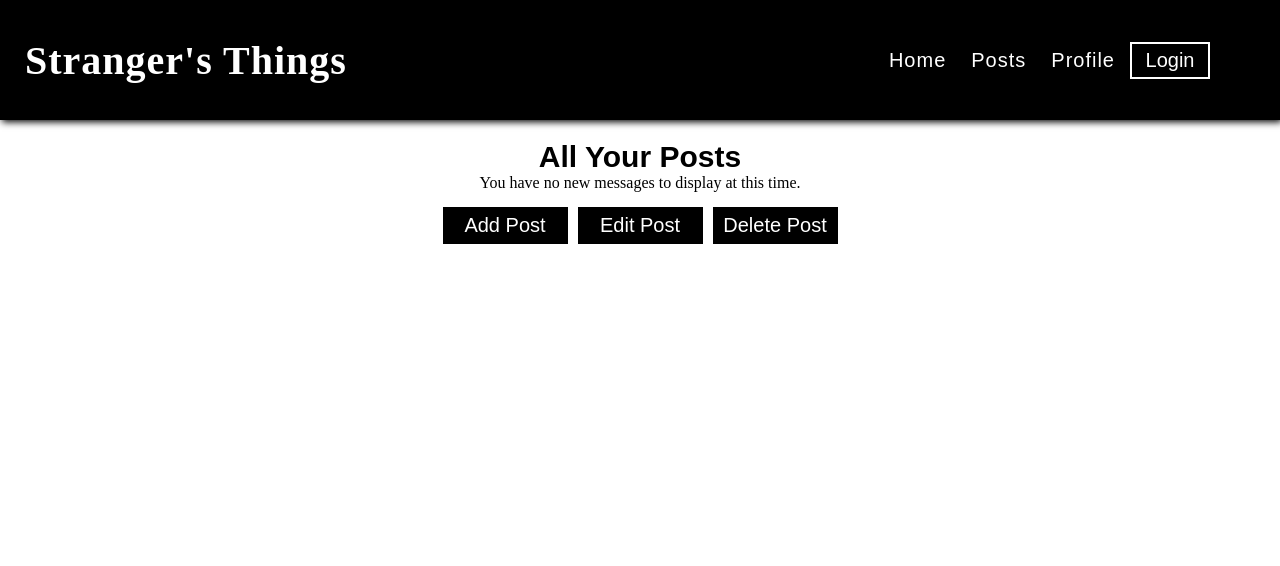
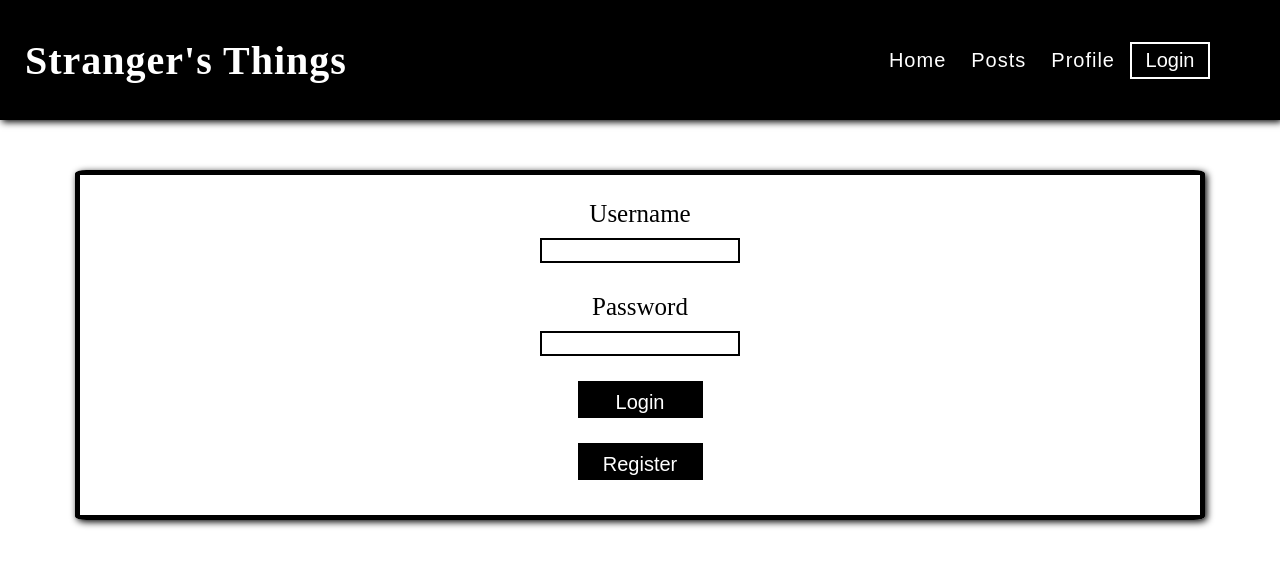
Before and after one commit to jbourg4364/strangers-things, a React (Create React App) app: page /me in a window 1280 px wide. Shown: the top 566 px of the page. Built offline with nearby package versions, Linux system fonts and the light colour scheme; a web font is replaced by a local one.

Commit message:
resolved login issue, profile page,  still working /me

```diff
--- a/src/auth/index.js
+++ b/src/auth/index.js
@@ -15,7 +15,6 @@ export const loginUser = async (userObj) => {
     if (success) {
       const {token, message} = data;
       localStorage.setItem('token', token);
-            // console.log(success, error, data);
       return {token, message};
     }
     if (!success && !error) {
@@ -38,31 +37,26 @@ export const registerUser = async (userObj) => {
       },
       body: JSON.stringify(userObj)
     });
-      const {success, error, data} = await response.json();
+    const { success, error, data } = await response.json();
     if (success) {
-        const {token, message} = data;
+      const token = data?.token; // Optional chaining operator
       localStorage.setItem('token', token);
       console.log(success, error, data);
-        return {token, message};
+      return { token, message: data.message };
     }
     if (!success && !error) {
-        const {name, message} = data;
+      const { name, message } = data;
       console.log(success, error, data);
-        return {name, message};
+      return { name, message };
     }
     console.log(success, error, data);
-
-// You can log ▲▲▲ the result
-// here ▼▼▼ to view the json object before returning it
-      console.log(result)
-      return result
   } catch (err) {
     console.error(err);
   }
 }
 
+
 export const myData = async (token) => {
-
   try {
     const response = await fetch(`${BASE_URL}/users/me`, {
       headers: {
@@ -71,7 +65,6 @@ export const registerUser = async (userObj) => {
       },
     });
     const {success, error, data } = await response.json();
-      // console.log({success, error, data });
     return {success, error, data };
   } catch (err) {
     console.error(err);
--- a/src/components/App.js
+++ b/src/components/App.js
@@ -26,7 +26,8 @@ const App = () => {
                 <Route path='/login' element={<Login user={user} setUser={setUser} token={token} setToken={setToken} isLoggedIn={isLoggedIn} setIsLoggedIn={setIsLoggedIn} username={username} setUsername={setUsername} password={password} setPassword={setPassword}/>} />
                 <Route path='/posts' element={<Posts posts={posts} setPosts={setPosts} isLoggedIn={isLoggedIn} setIsLoggedIn={setIsLoggedIn} user={user} username={username} setUsername={setUsername}/>} />
                 <Route path='/addPost' element={<AddPost user={user} posts={posts} setPosts={setPosts} token={token}/>}/>
-                <Route path='/me' element={<Profile userData={userData} setUserData={setUserData} token={token} posts={posts}/>} />
+                <Route path='/me' element={<Profile userData={userData} setUserData={setUserData} token={token} posts={posts} isLoggedIn={isLoggedIn}/>} />
+                <Route path='/profile' element={<Profile userData={userData} setUserData={setUserData} token={token} posts={posts} isLoggedIn={isLoggedIn}/>} />
             </Routes>
         </div>
     )
--- a/src/components/Header.jsx
+++ b/src/components/Header.jsx
@@ -15,14 +15,15 @@ const Header = ({token, setToken, isLoggedIn, setIsLoggedIn}) => {
                 <NavLink to="/">Home</NavLink>
                 <NavLink to="/posts">Posts</NavLink>
                 <NavLink to="/profile">Profile</NavLink>
+
                 </>
                 { isLoggedIn ?
                 (<button style={{marginRight: 50, border: '2px solid white', width: '80px'}} onClick={()=>{
                     localStorage.removeItem('token');
-                    setToken('');
+                    setToken(token);
                     setIsLoggedIn(false);
                     console.log(token);
-                    navigate('./login');
+                    navigate('./me');
                 }}>Logout</button> )
                 :
                 (<button style={{marginRight: 50, border: '2px solid white', width: '80px'}} onClick={()=>{
--- a/src/components/Login.jsx
+++ b/src/components/Login.jsx
@@ -5,48 +5,51 @@ import './Login.css';
 
 
 
-const Login = ({isLoggedIn, setIsLoggedIn, token, setToken, user, setUser, username, setUsername, password, setPassword}) => {
+const Login = ({isLoggedIn, setIsLoggedIn, token, setToken, user, setUser}) => {
 
-
-    // see the username change in real time in the console if you type
+    const [username, setUsername] = useState('');
+    const [password, setPassword] = useState('');
     const navigate = useNavigate();
 
     const handleLogin = async (event) => {
         event.preventDefault();
         // make an api call
-        const userToAuth = {user: {username, password}};
-        const data = await loginUser(userToAuth);
-        // console.log(data);
-        // create login user functin that we used above somewhere else
+        const userToAuth = {username, password};
+        const data = await loginUser({user: userToAuth});
+        // create loginUser function that we used above somewhere else
         // post to login function
         if (data.token) {
+            console.log(data.token)
             setToken(data.token);
             setUser(data);
-            // console.log(data);
             setIsLoggedIn(true);
+            navigate('/me');
+            console.log(isLoggedIn)
         }
         setUsername('');
         setPassword('');
-        navigate('/me')
     }
 
     const handleRegister = async (event) => {
         event.preventDefault();
-        // make an api call
-        const userToAuth = {user: {username, password}};
-        const data = registerUser(userToAuth);
-        // create login user functin that we used above somewhere else
-        // post to login function
-        if (data.token) {
-            setToken(data.token);
-            setUser(data);
-            setIsLoggedIn(true);
+        const userToAuth = {username, password};
+        const data = await registerUser({user: userToAuth});
+
+        if (data && data.token) { // Check if data and data.token are defined
+          setToken(data.token);
+          setUser(data);
+          setIsLoggedIn(true);
+          setUsername(data.username)
+          navigate('/me')
+        } else {
+          // Handle the case where data or data.token is undefined
+          console.error('Error registering user:', data);
+          // Display an error message or take other appropriate action
         }
+
         setUsername('');
         setPassword('');
-        navigate('/me')
-    }
-//set userobj to username and password, send it back to register + call registeruser
+      }
 
     return (
         <div>
@@ -57,11 +60,10 @@ const Login = ({isLoggedIn, setIsLoggedIn, token, setToken, user, setUser, usern
                 </label>
                 <label>
                     Password
-                    <input type='text' name='password' id='password'value={password} onChange={(event) => setPassword(event.target.value)} required />
+                    <input type='password' name='password' value={password} onChange={(event) => setPassword(event.target.value)} required />
                 </label>
                 <button type="submit" onClick={handleLogin}>Login</button>
                 <button onClick={handleRegister}>Register</button>
-                {/* add a register button to login - if its clicked then route to register */}
             </form>
         </div>
     )
--- a/src/components/Profile.css
+++ b/src/components/Profile.css
@@ -17,12 +17,22 @@ p {
     text-align: center;
 }
 
-h2 {
+.h3profile {
     font-family: Arial, Helvetica, sans-serif;
     font-size: 30px;
     margin-top: 20px;
     text-align: center;
 }
+
+.h4profile {
+    font-family: Arial, Helvetica, sans-serif;
+    font-size: 20px;
+    margin-top: 20px;
+    text-align: center;
+    border: 2px solid black;
+}
+
+
 
 .profile {
     font-family: Arial, Helvetica, sans-serif;
--- a/src/components/Profile.jsx
+++ b/src/components/Profile.jsx
@@ -1,103 +1,34 @@
 import React, { useEffect } from 'react';
 import { useNavigate } from 'react-router-dom';
 import "./Profile.css";
+import { Login } from './index';
 
 
-//the object error we were getting is because you cant make a component async but you can put an async function in a componenet which is what we need to do
-const Profile =  ({posts, userData, setUserData, token}) => {
+const Profile = ({ posts, userData, setUserData, token, isLoggedIn }) => {
 
-    const getData = async (token) => {
-        try {
-            let fetchedData = await myData(token)
-            console.log(fetchedData);
-            setUserData(fetchedData.data);
-            // return fetchedData
+    return (
+      <>
+        {!isLoggedIn ? (
+          <Login />
+        ) : (
+          <div>
+            <h3 className='h3profile'>Welcome to Your Profile!</h3>
 
-        } catch (error) {
-            console.log(error)
-        }
-    }
-
-    //getMe is done and posting to the page by CRUD OPS 18:37
-    useEffect(() => {
-        getData(token);
-    }, [])
-
-    // console.log({userData});
-
-    return(
-        <>
-        <h2>All Your Posts</h2>
-        <p>You have no new messages to display at this time.</p>
-        <div className="buttons">
-             <button onClick={() => {
-                 navigate('/addPost')
-             }}>Add Post</button>
-             <button>Edit Post</button>
-             <button>Delete Post</button>
-        </div>
-        {posts.map((post) => {
-
-            return (
-
-                <div className="post" key={data.post._id}>
-                    <h2>{post.title}</h2>
-                    <p>{post.description}</p>
-                    {/* <p>Posted By: {post.author.username}</p> */}
-                    <p>Location: {post.location}</p>
-                    <p>Price: {post.price}</p>
-                    {post.willDeliver ?
-                    <>
-                    <p>Delivery Available</p>
-                    </>:
-                    <>
-                    <p>Delivery Not Available</p>
-                    </>}
-
-                 {/* {(isLoggedIn && user.userName == post.author.username) ?(
-
-                     <>
-                     <button>Edit Post</button>
-                     <button>Delete Post</button>
-                     </>
-                 ):
-                 console.log('error')
-                 } */}
-
-                </div>
-             )
-        })}
-     </>
-    )
-
-}
-
-//     const [username, setUsername] = useState('');
-//     const [password, setPassword] = useState('');
-//     console.log(profile);
+            <h3 className='h3profile'>My Messages:</h3>
+            <h4 className='h4profile'>No Messages to Display!</h4>
+            <h3 className='h3profile'>All Posts</h3>
+            <ul>
+              {posts.map((post) => (
+                <li key={post.id}>{post.title}</li>
+              ))}
+            </ul>
+          </div>
+        )}
+      </>
+    );
+  };
 
 
-// }
 
-// const buttonStyle = {
-//     backgroundColor: stored.color,
-//     color: calcButtonTextColor(stored.color)
-// };
-
-// return <div>
-//     <Group>
-//         <h2>Name:</h2> {stored.name}
-//     </Group>
-//     <Group>
-//         <h2>Birthday:</h2> {months.getShortName(stored.month)} {stored.day}
-//     </Group>
-//     <Group>
-//         <button
-//             style={buttonStyle}
-//             onClick={startEditCallback}
-//         >Edit</button>
-//     </Group>
-// </div>
-// }
 
 export default Profile;
```
Also changed, not shown: 7 other files (tests, documents, lock files or other folders). Lines whose indentation alone changed are shown as unchanged.
